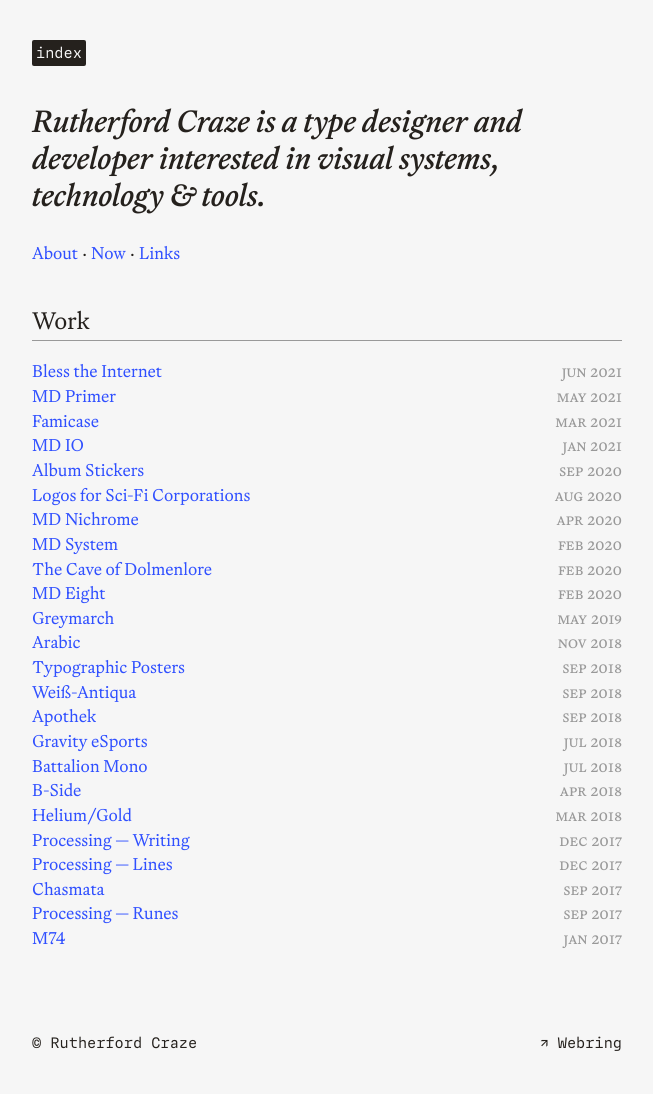
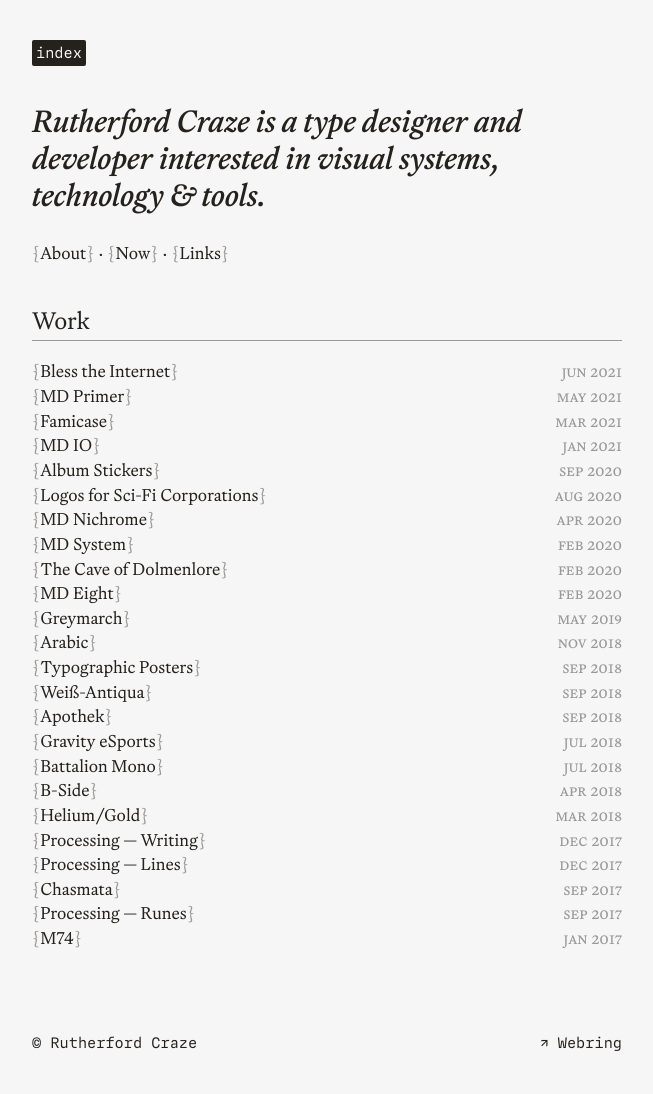
Before and after one commit to rutherfordcraze/rutherfordcraze.github.io, a Jekyll site: the page built from index.md, in a window 1280 px wide. Shown: the whole page, without its empty margins (313-966 px from the left). Built offline with Jekyll 4.4.1, drawn with Linux system fonts in a browser that asks for light colours; comment, search, counter and statistics services are not loaded.

Commit message:
Revert colour-coding change to links

```diff
--- a/_sass/base.scss
+++ b/_sass/base.scss
@@ -127,31 +127,28 @@ nav a.current {
 
 article a {
   text-decoration: none;
-  color: var(--color-link-internal);
-}
-
-article a[href^="http"],
-article a[href^="mailto"] {
-  color: var(--color-link-external);
+  color: inherit;
 }
 
 article a:hover {
   color: var(--color-secondary);
 }
 
-// article a::before {
-//     content: "{";
-//     padding: 0px 1px;
-// }
-// article a::after {
-//     content: "}";
-//     padding: 0px 1px;
-// }
+article a::before {
+    content: "{";
+    color: var(--color-secondary);
+    padding: 0px 1px;
+}
+article a::after {
+    content: "}";
+    color: var(--color-secondary);
+    padding: 0px 1px;
+}
 
-// article a[href^="http"]::before,
-// article a[href^="mailto"]::before { content: "["; }
-// article a[href^="http"]::after,
-// article a[href^="mailto"]::after { content: "]"; }
+article a[href^="http"]::before,
+article a[href^="mailto"]::before { content: "["; }
+article a[href^="http"]::after,
+article a[href^="mailto"]::after { content: "]"; }
 
 article img {
   max-width: 100vw;
```
